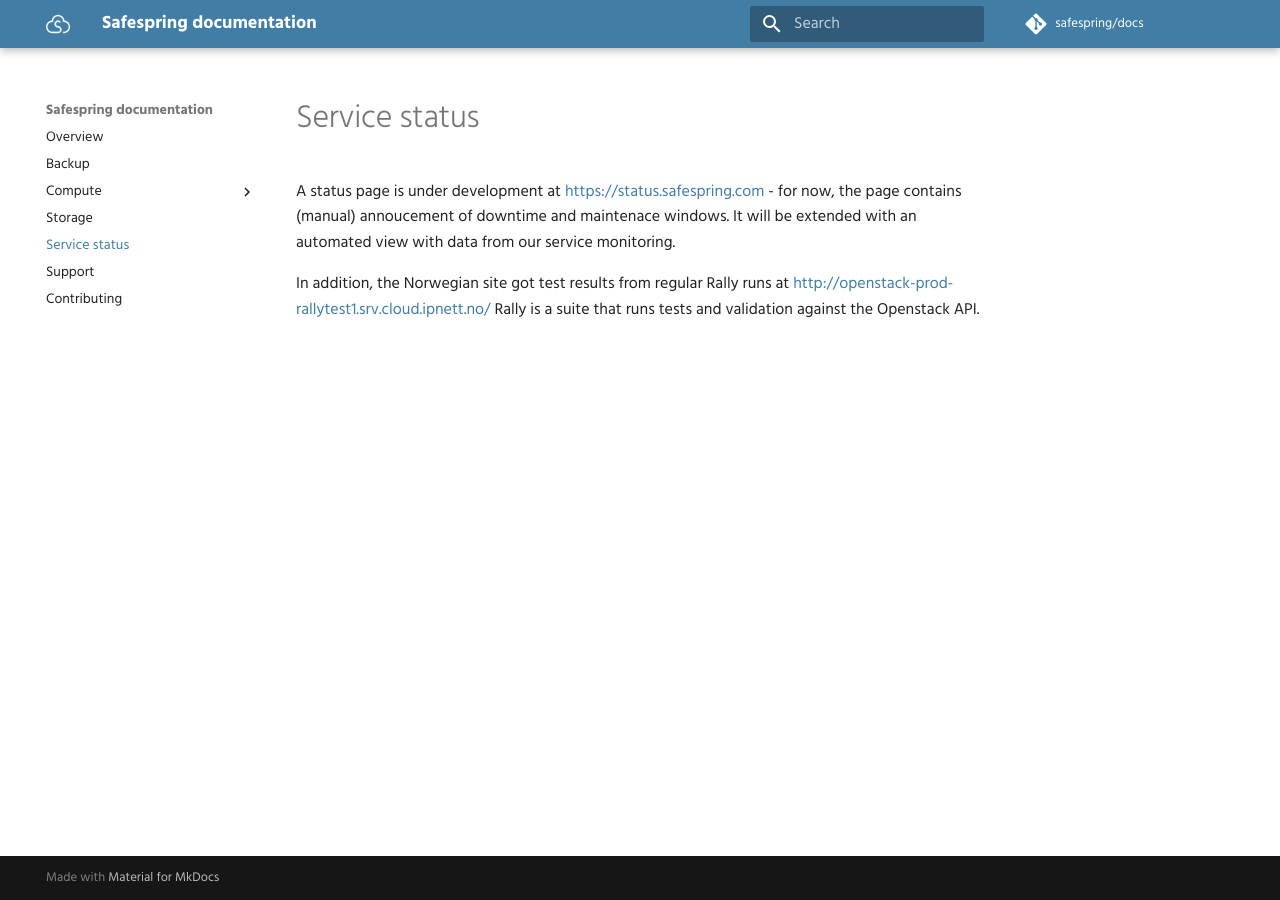
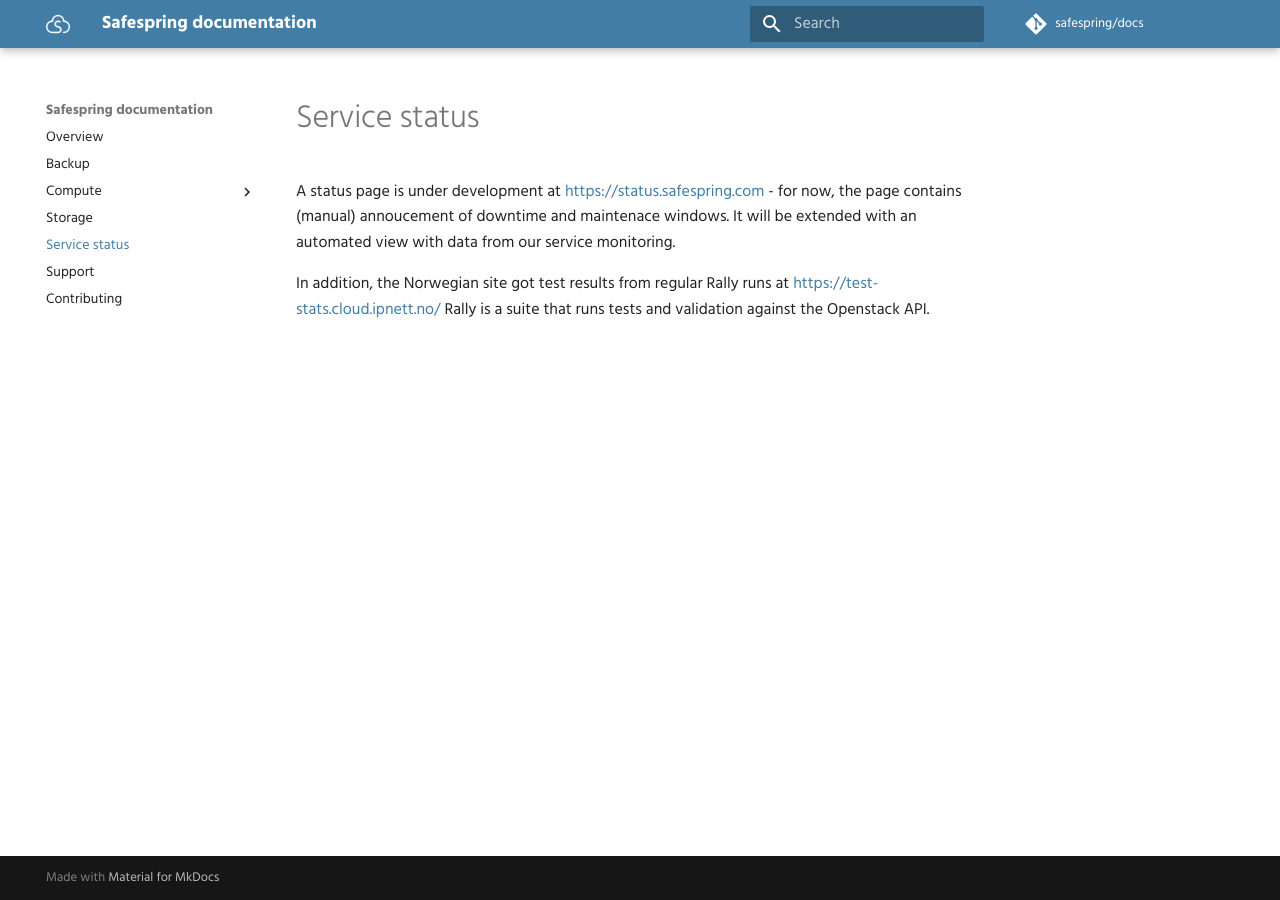
Before and after one commit to safespring/docs, an MkDocs documentation site: the page built from content/status.md, in a window 1280 px wide. Built offline with MkDocs 1.6.1 and Material for MkDocs 9.7.7, drawn with Linux system fonts in a browser that asks for light colours; comment, search, counter and statistics services are not loaded; old or Windows-style settings are respelled for this version of MkDocs; some of the changed lines change nothing that is shown.

Commit message:
Fix test-stats url

```diff
--- a/content/status.md
+++ b/content/status.md
@@ -5,5 +5,5 @@
 will be extended with an automated view with data from our service monitoring.
 
 In addition, the Norwegian site got test results from regular Rally runs
-at http://openstack-prod-rallytest1.srv.cloud.ipnett.no/ Rally is a suite that
-runs tests and validation against the Openstack API.
+at https://test-stats.cloud.ipnett.no/ Rally is a suite that runs tests and
+validation against the Openstack API.
```
